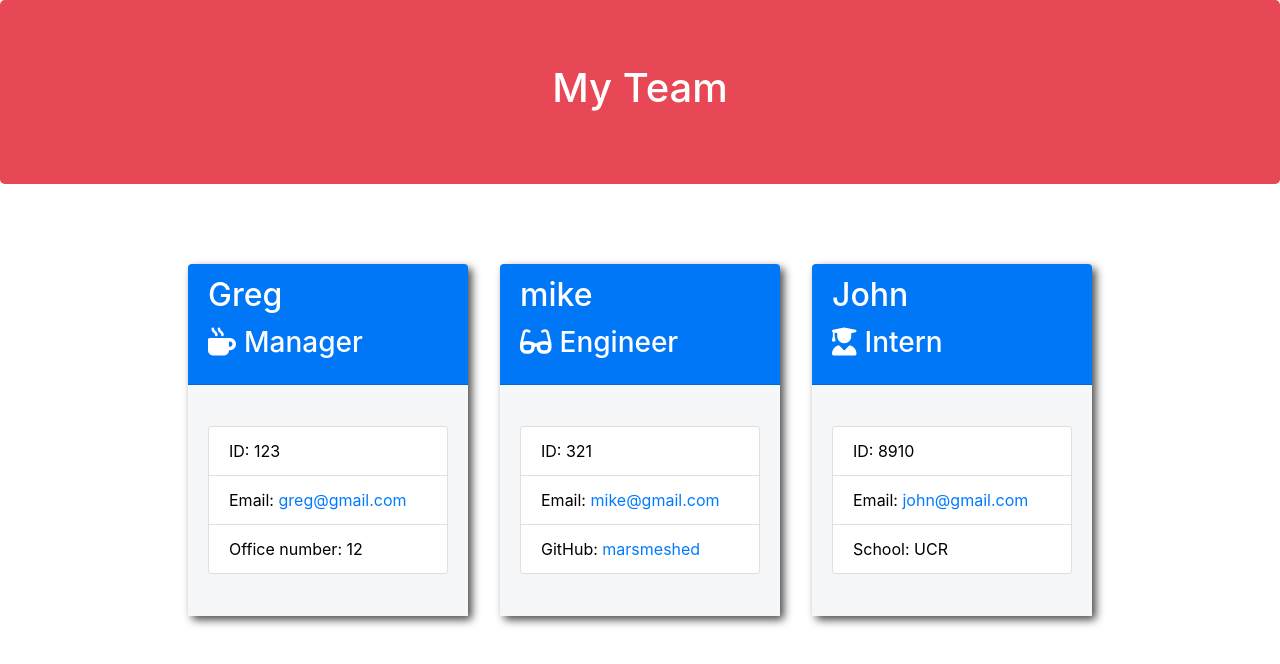
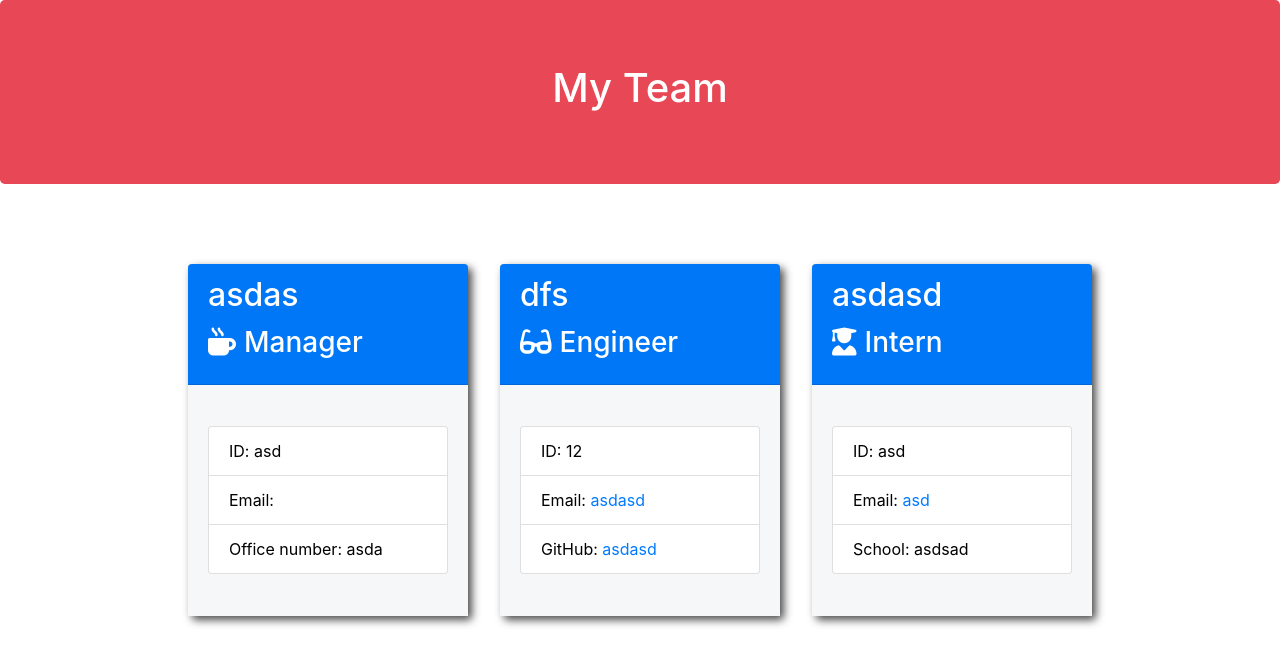
Before and after one commit to marsmeshed/team-pro-gen, a website: page main/index.html in a window 1280 px wide. Drawn offline with nearby package versions, Linux system fonts and the light colour scheme.

```diff
--- a/index.js
+++ b/index.js
@@ -122,7 +122,7 @@
 promptQuestions();
 
 function createTeam () {
-  console.log("new guy", newStaffMemberData)
+  console.log(newStaffMemberData)
   fs.writeFileSync(
     "./main/index.html",
     generateTeam(newStaffMemberData),
--- a/main/index.html
+++ b/main/index.html
@@ -1,6 +1,6 @@
-<!DOCTYPE html>
+
+    <!DOCTYPE html>
 <html lang="en">
-
 <head>
     <meta charset="UTF-8" />
     <meta name="viewport" content="width=device-width, initial-scale=1.0" />
@@ -11,7 +11,6 @@
     <link rel="stylesheet" href="style.css">
     <script src="https://kit.fontawesome.com/c502137733.js"></script>
 </head>
-
 <body>
     <div class="container-fluid">
         <div class="row">
@@ -26,42 +25,42 @@
 
         <div class="card employee-card">
         <div class="card-header">
-            <h2 class="card-title">Greg</h2>
+            <h2 class="card-title">asdas</h2>
             <h3 class="card-title"><i class="fas fa-mug-hot mr-2"></i>Manager</h3>
         </div>
         <div class="card-body">
             <ul class="list-group">
-                <li class="list-group-item">ID: 123</li>
-                <li class="list-group-item">Email: <a href="mailto:greg@gmail.com">greg@gmail.com</a></li>
-                <li class="list-group-item">Office number: 12</li>
+                <li class="list-group-item">ID: asd</li>
+                <li class="list-group-item">Email: <a href="mailto:"></a></li>
+                <li class="list-group-item">Office number: asda</li>
             </ul>
         </div>
     </div>
 
         <div class="card employee-card">
     <div class="card-header">
-        <h2 class="card-title">mike</h2>
+        <h2 class="card-title">dfs</h2>
         <h3 class="card-title"><i class="fas fa-glasses mr-2"></i>Engineer</h3>
     </div>
     <div class="card-body">
         <ul class="list-group">
-            <li class="list-group-item">ID: 321</li>
-            <li class="list-group-item">Email: <a href="mailto:mike@gmail.com">mike@gmail.com</a></li>
-            <li class="list-group-item">GitHub: <a href="https://github.com/marsmeshed" target="_blank" rel="noopener noreferrer">marsmeshed</a></li>
+            <li class="list-group-item">ID: 12</li>
+            <li class="list-group-item">Email: <a href="mailto:asdasd">asdasd</a></li>
+            <li class="list-group-item">GitHub: <a href="https://github.com/asdasd" target="_blank" rel="noopener noreferrer">asdasd</a></li>
         </ul>
     </div>
 </div>
 
         <div class="card employee-card">
     <div class="card-header">
-        <h2 class="card-title">John</h2>
+        <h2 class="card-title">asdasd</h2>
         <h3 class="card-title"><i class="fas fa-user-graduate mr-2"></i>Intern</h3>
     </div>
     <div class="card-body">
         <ul class="list-group">
-            <li class="list-group-item">ID: 8910</li>
-            <li class="list-group-item">Email: <a href="mailto:john@gmail.com">john@gmail.com</a></li>
-            <li class="list-group-item">School: UCR</li>
+            <li class="list-group-item">ID: asd</li>
+            <li class="list-group-item">Email: <a href="mailto:asd">asd</a></li>
+            <li class="list-group-item">School: asdsad</li>
         </ul>
     </div>
 </div>
```
Also changed, not shown: lib/Manager.js (+10 -12 lines), README.md, ss.png (added).
